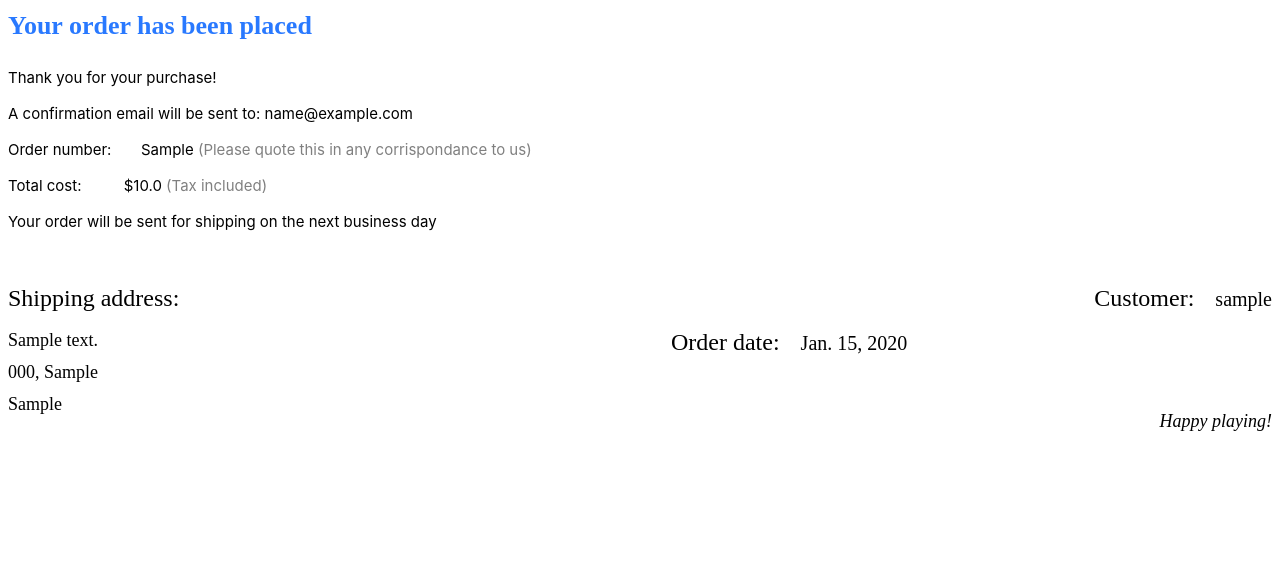
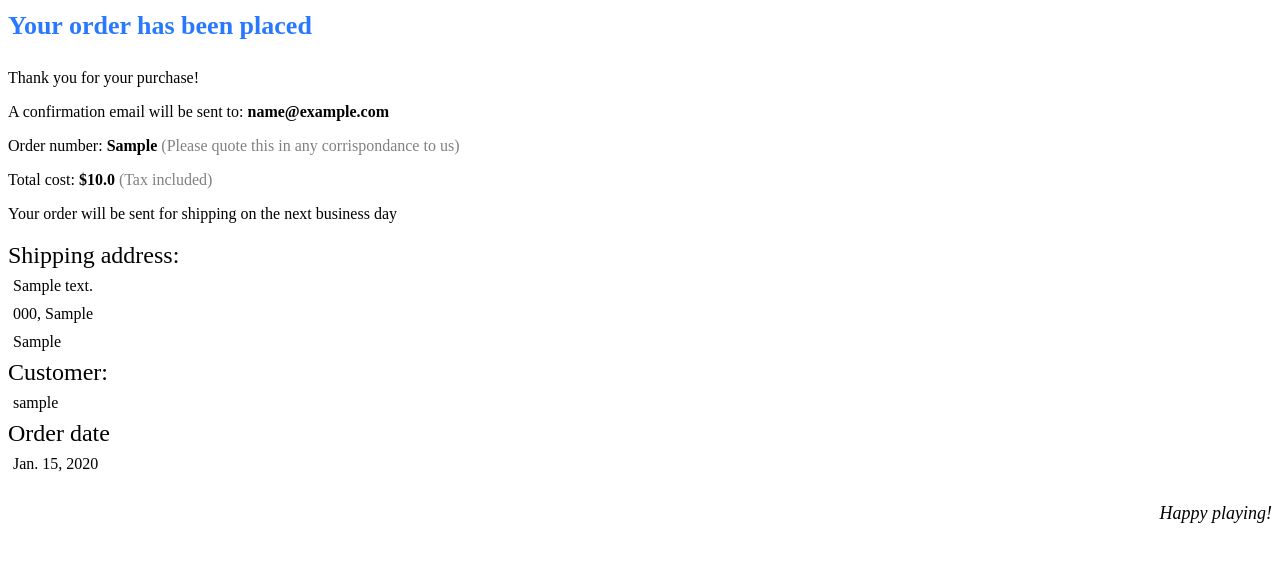
Before and after one commit to AlexanderFL/captain-console-h23, a Django app: template Captain_console/templates/checkout/confirmation.html in a window 1280 px wide. Shown: the top 562 px of the page. Run offline with Django 3.2, Linux system fonts and the light colour scheme; the template is opened without the code that fills it: values that come from a table or form of the project are taken from there, others are empty; tables that the repository leaves empty hold one stand-in row (values such as "Sample post").

Commit message:
Comfirmation fixes

```diff
--- a/Captain_console/checkout/views.py
+++ b/Captain_console/checkout/views.py
@@ -189,7 +189,7 @@ def confirmation(request):
 
     # Specific context
     context['page_checkout'] = 'confirmation'
-    context['order'] = Order.objects.latest('id')
+    context['order'] = Order.objects.filter(user_id=user_id).order_by('-id')[0]
 
     print(context)
     return render(request, 'checkout/index.html', context)
--- a/Captain_console/static/css/confirmation.css
+++ b/Captain_console/static/css/confirmation.css
@@ -1,13 +1,3 @@
-
-.title {
-    font-size: 27px;
-}
-
-.centering {
-    padding-top: 120px;
-    margin: auto;
-    width: 50%
-}
 
 .confirmation {
     font-size: 26px;
@@ -16,30 +6,8 @@
     line-height: 35px;
 }
 
-.blue-text {
-    color: #2979FF;
-}
-
-.text {
-    font-size: 15px;
-    line-height: 18px;
-    font-family: -apple-system,BlinkMacSystemFont,"Segoe UI",Roboto,Oxygen-Sans,Ubuntu,Cantarell,"Helvetica Neue",sans-serif;
-}
-
 .light-text {
     color: gray;
-}
-
-.box-border {
-    border-style: solid;
-    border-color: #2979FF;
-    border-width: thin;
-    box-shadow: lightgray 2px 3px;
-    position: absolute;
-    padding-right: 60px;
-    padding-left: 60px;
-    padding-bottom: 20px;
-    padding-top: 10px;
 }
 
 .info-title {
@@ -47,48 +15,15 @@
     line-height: 33px;
 }
 
-.date-title {
-    font-size: 24px;
-    line-height: 55px;
-}
-
-.info {
-    font-size: 20px;
-    line-height: 14px;
-}
-
-.shipping-info {
-    font-size: 18px;
-    line-height: 14px;
-}
-
-.left-column {
-    width: 50%;
-    margin-left: auto;
-    float: left;
-}
-
-.right-column {
-    width: 50%;
-    margin-left: auto;
-    float: right;
-}
-
-.right-alignment {
-    text-align: right;
-}
-
-.left-alignment {
-    padding-left: 31px;
-}
-
-.words-space {
-    word-spacing: 15px;
-}
-
 .playing {
     font-size: 18px;
     text-align: right;
     font-style: italic;
     line-height: 30px;
+    margin-top: 20px;
 }
+
+.customer-info p, .shipping-info p{
+    padding: 5px;
+    margin: 0;
+}
--- a/Captain_console/templates/checkout/confirmation.html
+++ b/Captain_console/templates/checkout/confirmation.html
@@ -6,27 +6,28 @@
 
 <div class="card-panel white s12">
     <p class="confirmation">Your order has been placed</p>
-        <pre class="text">Thank you for your purchase!
-            <br>A confirmation email will be sent to: {{ order.user_id.email }}
-            <br>Order number:       {{order.tracking_nr}} <span class="light-text">(Please quote this in any corrispondance to us)</span>
-            <br>Total cost:          ${{ order.total_price }} <span class="light-text">(Tax included)</span>
-            <br>Your order will be sent for shipping on the next business day
-        </pre>
-        <br>
+    <p>Thank you for your purchase!</p>
+    <p>A confirmation email will be sent to: <strong>{{ order.user_id.email }}</strong></p>
+    <p>Order number: <strong>{{order.tracking_nr}}</strong> <span class="light-text">(Please quote this in any corrispondance to us)</span></p>
+    <p>Total cost: <strong>${{ order.total_price }}</strong> <span class="light-text">(Tax included)</span></p>
+    <p>Your order will be sent for shipping on the next business day</p>
+
     <div class="row">
-            <div class="left-column">
+        <div class="col s12 shipping-info">
             <div class="info-title">Shipping address:</div>
-                <div class="shipping-info">
             <p>{{ order.user_id.address_set.first.address }}</p>
             <p>{{ order.user_id.address_set.first.zip_code }}, {{ order.user_id.address_set.first.city }}</p>
             <p>{{ order.user_id.address_set.first.country }}</p>
         </div>
-            </div>
-            <div class="right-column">
-                <div class="right-alignment"><span class="info-title words-space">Customer: </span><span class="info">{{ order.user_id.username }}</span> </div>
-                <div class="left-alignment"><span class="date-title">Order </span><span class="date-title words-space">date: </span><span class="info">{{ order.date }}</span> </div>
-                <br>
-                <br>
+        <div class="col s12 customer-info">
+            <span class="info-title ">
+                Customer:
+            </span>
+            <span><p>{{ order.user_id.username }}</p></span>
+
+            <span class="info-title">Order date </span>
+            <span><p>{{ order.date }}</p></span>
+
             <div class="playing">Happy playing!</div>
         </div>
     </div>
```
Lines whose indentation alone changed are shown as unchanged.
